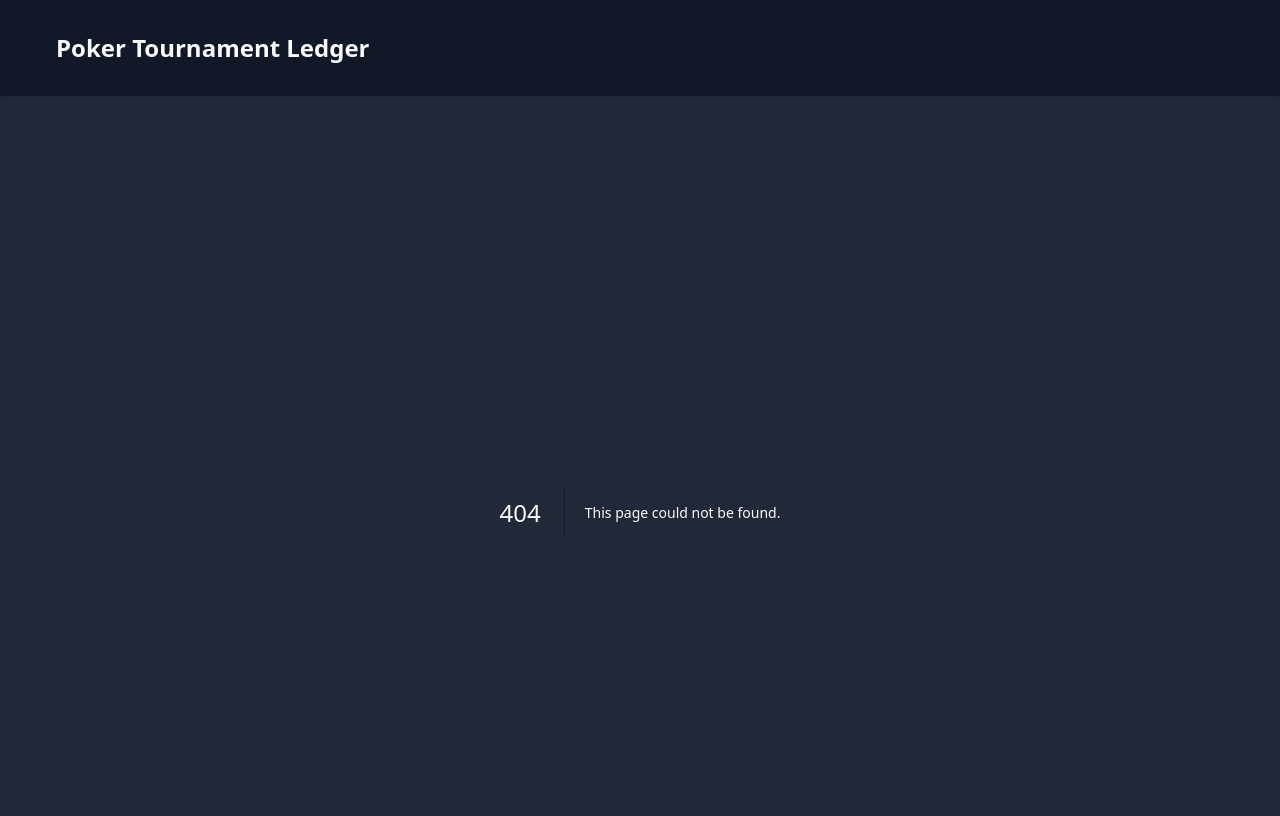
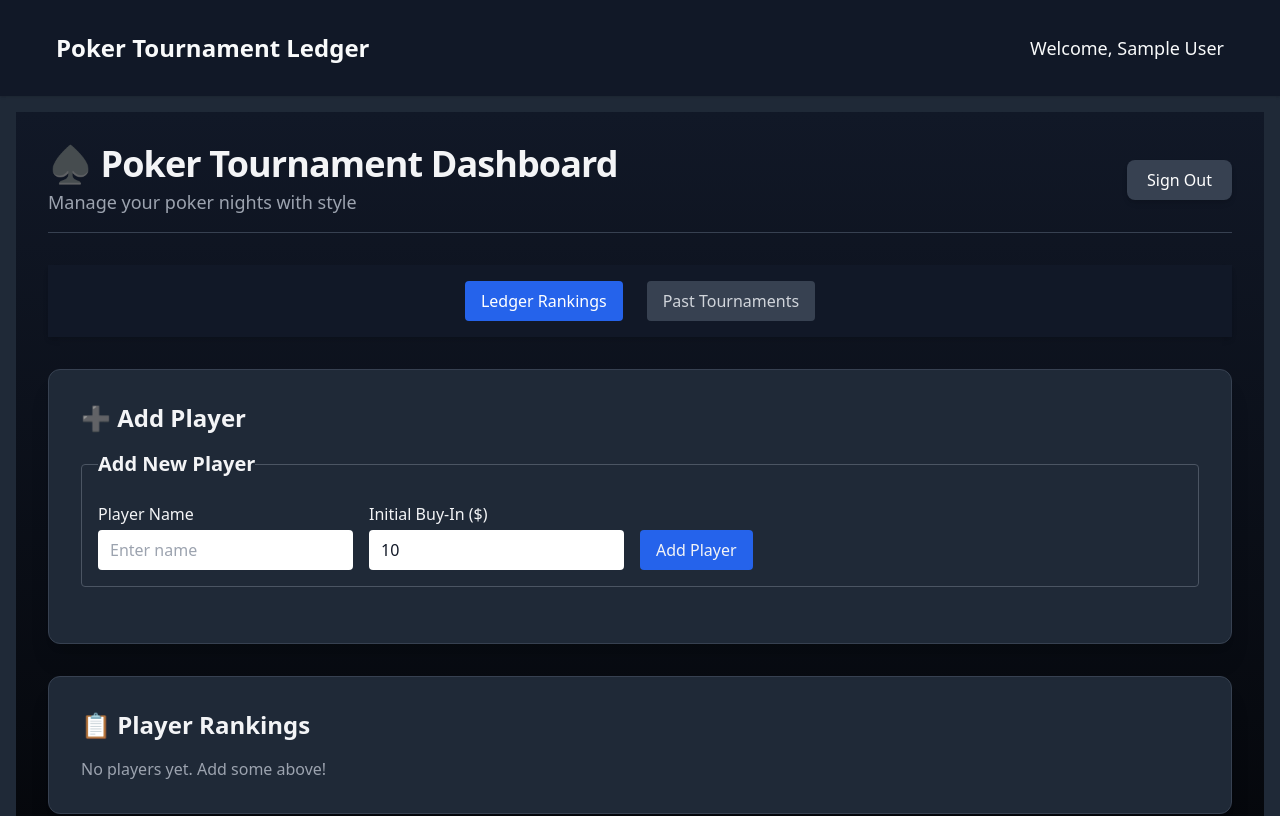
Before and after one commit to hunteradrian1/payment-app, a Next.js app: page /dashboard in a window 1280 px wide. Before the commit this address had no page. Shown: the top 816 px of the page. Built offline with nearby package versions, Linux system fonts and the light colour scheme; no server answers; the database is empty; sample sign-in values are in the browser's storage.

Commit message:
added signin feature w/google

```diff
--- /dev/null
+++ b/src/app/dashboard/page.tsx
@@ -0,0 +1,130 @@
+'use client';
+
+import { useEffect, useState } from 'react';
+import { onSnapshot, collection } from 'firebase/firestore';
+import { onAuthStateChanged, signOut } from 'firebase/auth';
+import { useRouter } from 'next/navigation';
+import { db, auth } from '@/lib/firebase';
+import TabBar from '@/components/TabBar';
+import AddPlayerForm from '@/components/AddPlayerForm';
+import PlayerList from '@/components/PlayerList';
+import TournamentControls from '@/components/TournamentControls';
+import PastTournamentsList from '@/components/PastTournamentsList';
+import EndGameSummary from '@/components/EndGameSummary';
+import { Player } from '@/types';
+
+export default function DashboardPage() {
+  const [players, setPlayers] = useState<Player[]>([]);
+  const [activeTab, setActiveTab] = useState<'ledger' | 'pastTournaments'>('ledger');
+  const [showEndGameSummary, setShowEndGameSummary] = useState(false);
+  const [loading, setLoading] = useState(true);
+  const [isClient, setIsClient] = useState(false);
+  const router = useRouter();
+
+  // Ensure hydration-safe rendering
+  useEffect(() => {
+    setIsClient(true);
+  }, []);
+
+  // Auth protection
+  useEffect(() => {
+    const unsubscribeAuth = onAuthStateChanged(auth, (user) => {
+      if (!user) {
+        router.push('/');
+      } else {
+        setLoading(false);
+      }
+    });
+    return () => unsubscribeAuth();
+  }, [router]);
+
+  // Firestore player sync
+  useEffect(() => {
+    const unsubscribePlayers = onSnapshot(collection(db, 'players'), (snapshot) => {
+      const playersData = snapshot.docs.map((doc) => ({
+        id: doc.id,
+        ...doc.data(),
+      })) as Player[];
+      setPlayers(playersData);
+    });
+    return () => unsubscribePlayers();
+  }, []);
+
+  if (!isClient) return null;
+  if (loading) return <p className="text-center text-gray-300 mt-20">Loading dashboard...</p>;
+
+  return (
+    <main className="min-h-screen bg-gradient-to-b from-gray-900 to-black text-gray-100 p-8">
+      {/* Header */}
+      <header className="flex items-center justify-between mb-8 border-b border-gray-700 pb-4">
+        <div>
+          <h1 className="text-4xl font-bold tracking-tight">
+            ♠️ Poker Tournament Dashboard
+          </h1>
+          <p className="text-gray-400 mt-1 text-lg">
+            Manage your poker nights with style
+          </p>
+        </div>
+        <button
+          onClick={() => signOut(auth).then(() => router.push('/'))}
+          className="flex items-center bg-gray-700 hover:bg-gray-600 text-white px-5 py-2 rounded-lg transition duration-200 shadow-md focus:outline-none focus:ring-2 focus:ring-indigo-500"
+          aria-label="Sign Out"
+        >
+          Sign Out
+        </button>
+      </header>
+
+      {/* Tabs */}
+      <section className="mb-8">
+        <TabBar activeTab={activeTab} setActiveTab={setActiveTab} />
+      </section>
+
+      {/* Main Content */}
+      <section className="space-y-8">
+        {activeTab === 'ledger' ? (
+          <>
+            {/* Add Player Card */}
+            <div className="bg-gray-800 rounded-xl p-8 shadow-xl border border-gray-700">
+              <h2 className="text-2xl font-semibold mb-4">➕ Add Player</h2>
+              <AddPlayerForm />
+            </div>
+
+            {/* Player Rankings Card */}
+            <div className="bg-gray-800 rounded-xl p-8 shadow-xl border border-gray-700">
+              <h2 className="text-2xl font-semibold mb-4">📋 Player Rankings</h2>
+              {players.length > 0 ? (
+                <PlayerList players={players} />
+              ) : (
+                <p className="text-gray-400">No players yet. Add some above!</p>
+              )}
+            </div>
+
+            {/* Tournament Controls Card */}
+            <div className="bg-gray-800 rounded-xl p-8 shadow-xl border border-gray-700">
+              <h2 className="text-2xl font-semibold mb-4">🎮 Tournament Controls</h2>
+              <TournamentControls players={players} />
+              <button
+                onClick={() => setShowEndGameSummary(true)}
+                className="mt-6 inline-block bg-indigo-600 hover:bg-indigo-700 px-6 py-3 rounded-lg transition duration-200 shadow-md focus:outline-none focus:ring-2 focus:ring-indigo-500"
+              >
+                Show End Game Summary
+              </button>
+              {showEndGameSummary && (
+                <EndGameSummary
+                  players={players}
+                  onClose={() => setShowEndGameSummary(false)}
+                />
+              )}
+            </div>
+          </>
+        ) : (
+          // Past Tournaments Card
+          <div className="bg-gray-800 rounded-xl p-8 shadow-xl border border-gray-700">
+            <h2 className="text-2xl font-semibold mb-4">🕒 Past Tournaments</h2>
+            <PastTournamentsList />
+          </div>
+        )}
+      </section>
+    </main>
+  );
+}
--- a/src/app/layout.tsx
+++ b/src/app/layout.tsx
@@ -1,22 +1,24 @@
-// /app/layout.tsx
 import "./globals.css";
 import React from "react";
+import AppHeader from "@/components/AppHeader";
 
 export const metadata = {
   title: "Brown Wrestling Poker App",
   description: "Poker Tournaments Manager",
 };
 
-export default function RootLayout({ children }: { children: React.ReactNode; }) {
+export default function RootLayout({
+  children,
+}: {
+  children: React.ReactNode;
+}) {
   return (
     <html lang="en">
       <body className="min-h-screen bg-gray-800 text-gray-50">
         <header className="bg-gray-900 shadow p-4">
-          <div className="container flex items-center justify-between">
-            <h1 className="text-2xl font-bold">Poker Tournament Ledger</h1>
-          </div>
+          <AppHeader />
         </header>
-        <main className="container p-4">{children}</main>
+        <main className="p-4">{children}</main>
       </body>
     </html>
   );
--- a/src/app/page.tsx
+++ b/src/app/page.tsx
@@ -1,70 +1,31 @@
-"use client";
+'use client';
 
-import { useEffect, useState } from "react";
-import { onSnapshot, collection } from "firebase/firestore";
-import { db } from "@/lib/firebase";
-import PasscodeEntry from "@/components/PasscodeEntry";
-import TabBar from "@/components/TabBar";
-import AddPlayerForm from "@/components/AddPlayerForm";
-import PlayerList from "@/components/PlayerList";
-import TournamentControls from "@/components/TournamentControls";
-import PastTournamentsList from "@/components/PastTournamentsList";
-import EndGameSummary from "@/components/EndGameSummary";
-import { Player } from "@/types";
+import { auth, provider } from '@/lib/firebase';
+import { signInWithPopup } from 'firebase/auth';
+import { useRouter } from 'next/navigation';
 
 export default function HomePage() {
-  const [hasAccess, setHasAccess] = useState<boolean>(false);
-  const [players, setPlayers] = useState<Player[]>([]);
-  const [activeTab, setActiveTab] = useState<"ledger" | "pastTournaments">("ledger");
-  const [showEndGameSummary, setShowEndGameSummary] = useState(false);
+  const router = useRouter();
 
-  // Check for cached access in localStorage
-  useEffect(() => {
-    const stored = localStorage.getItem("accessGranted");
-    if (stored === "true") {
-      setHasAccess(true);
+  const handleGoogleSignIn = async () => {
+    try {
+      await signInWithPopup(auth, provider);
+      router.push('/dashboard');
+    } catch (err: any) {
+      console.error(err);
+      alert(err.message);
     }
-  }, []);
-
-  // Listen for real‑time updates from the "players" collection in Firestore
-  useEffect(() => {
-    const unsubscribe = onSnapshot(collection(db, "players"), (snapshot) => {
-      const playersData = snapshot.docs.map((doc) => ({
-        id: doc.id,
-        ...doc.data(),
-      })) as Player[];
-      setPlayers(playersData);
-    });
-    return () => unsubscribe();
-  }, []);
-
-  if (!hasAccess) {
-    return <PasscodeEntry setHasAccess={setHasAccess} />;
-  }
+  };
 
   return (
-    <div>
-      <TabBar activeTab={activeTab} setActiveTab={setActiveTab} />
-
-      <div className="mt-4">
-        {activeTab === "ledger" ? (
-          <>
-            <PlayerList players={players} />
-            <TournamentControls players={players} />
-            <button
-              onClick={() => setShowEndGameSummary(true)}
-              className="mt-4 bg-indigo-600 hover:bg-indigo-700 px-4 py-2 rounded transition-colors"
-            >
-              Show End Game Summary
-            </button>
-            {showEndGameSummary && (
-              <EndGameSummary players={players} onClose={() => setShowEndGameSummary(false)} />
-            )}
-          </>
-        ) : (
-          <PastTournamentsList />
-        )}
-      </div>
-    </div>
+    <main className="flex flex-col items-center justify-center min-h-screen">
+      <h1 className="text-4xl font-bold mb-6">Brown Poker App</h1>
+      <button
+        onClick={handleGoogleSignIn}
+        className="px-6 py-3 bg-red-500 text-white rounded hover:bg-red-600"
+      >
+        Continue with Google
+      </button>
+    </main>
   );
 }
--- /dev/null
+++ b/src/components/AppHeader.tsx
@@ -0,0 +1,33 @@
+"use client";
+
+import { useEffect, useState } from "react";
+import { auth } from "@/lib/firebase";
+
+export default function AppHeader() {
+  const [user, setUser] = useState<null | { displayName: string | null; email: string | null }>(null);
+
+  useEffect(() => {
+    const unsubscribe = auth.onAuthStateChanged((currentUser) => {
+      if (currentUser) {
+        setUser({
+          displayName: currentUser.displayName,
+          email: currentUser.email,
+        });
+      } else {
+        setUser(null);
+      }
+    });
+    return () => unsubscribe();
+  }, []);
+
+  return (
+    <div className="container flex items-center justify-between">
+      <h1 className="text-2xl font-bold">Poker Tournament Ledger</h1>
+      {user && (
+        <span className="text-lg">
+          Welcome, {user.displayName || user.email}
+        </span>
+      )}
+    </div>
+  );
+}
--- a/src/components/PasscodeEntry.tsx
+++ /dev/null
@@ -1,44 +0,0 @@
-// /components/PasscodeEntry.tsx
-"use client";
-
-import { useState } from "react";
-
-interface PasscodeEntryProps {
-  setHasAccess: (access: boolean) => void;
-}
-
-export default function PasscodeEntry({ setHasAccess }: PasscodeEntryProps) {
-  const [passcode, setPasscode] = useState("");
-
-  const handleSubmit = () => {
-    // Single access code is "1234"
-    if (passcode === "1234") {
-      setHasAccess(true);
-      localStorage.setItem("accessGranted", "true");
-    } else {
-      alert("Incorrect access code. Please try again.");
-    }
-  };
-
-  return (
-    <div className="fixed inset-0 bg-black bg-opacity-75 flex items-center justify-center p-4 z-50">
-      <div className="bg-gray-700 p-6 rounded shadow-lg max-w-md w-full">
-        <h2 className="text-xl font-bold mb-4 text-white text-center">Enter Access Code</h2>
-        <input
-          type="password"
-          value={passcode}
-          onChange={(e) => setPasscode(e.target.value)}
-          className="w-full px-4 py-2 mb-4 rounded text-gray-900"
-          placeholder="Enter access code"
-          autoFocus
-        />
-        <button
-          onClick={handleSubmit}
-          className="w-full bg-blue-600 hover:bg-blue-700 text-white px-4 py-2 rounded transition-colors"
-        >
-          Submit
-        </button>
-      </div>
-    </div>
-  );
-}
--- a/src/lib/firebase.ts
+++ b/src/lib/firebase.ts
@@ -1,7 +1,7 @@
 import { initializeApp, getApps, getApp } from "firebase/app";
 import { getFirestore } from "firebase/firestore";
+import { getAuth, GoogleAuthProvider } from "firebase/auth";
 
-// Firebase configuration (Make sure these are correctly set in `.env.local`)
 const firebaseConfig = {
   apiKey: process.env.NEXT_PUBLIC_FIREBASE_API_KEY!,
   authDomain: process.env.NEXT_PUBLIC_FIREBASE_AUTH_DOMAIN!,
@@ -11,8 +11,10 @@ const firebaseConfig = {
   appId: process.env.NEXT_PUBLIC_FIREBASE_APP_ID!,
 };
 
-// Ensure Firebase is initialized only once
 const app = getApps().length ? getApp() : initializeApp(firebaseConfig);
+
 const db = getFirestore(app);
+const auth = getAuth(app);
+const provider = new GoogleAuthProvider();
 
-export { db };
+export { db, auth, provider };
```
